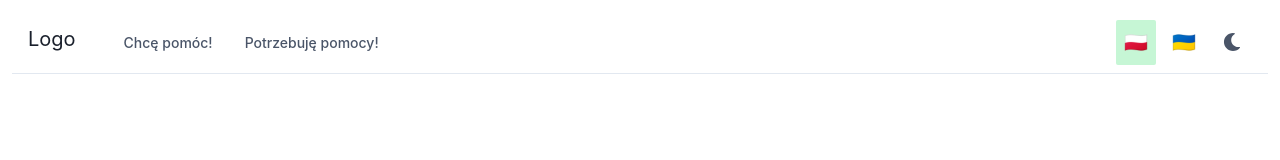
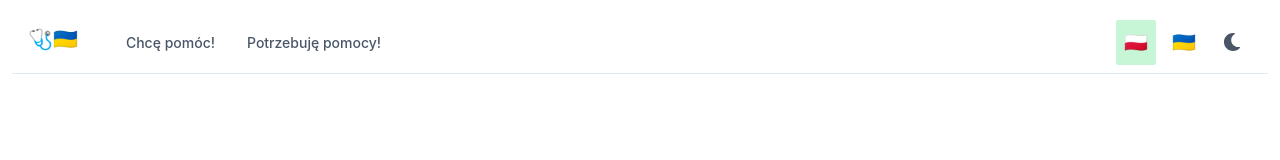
Before and after one commit to danielmark0116/health-for-ukraine, a React (Create React App) app: page / in a window 1280 px wide. Shown: the top 160 px of the page. Built offline with nearby package versions, Linux system fonts and the light colour scheme.

Commit message:
Update logo

```diff
--- a/src/components/LanguageSwitcher/LanguageSwitcher.tsx
+++ b/src/components/LanguageSwitcher/LanguageSwitcher.tsx
@@ -25,7 +25,7 @@ export const LanguageSwitcher = () => {
   };
 
   return (
-    <Stack direction="row">
+    <Stack direction="row" display={{ base: "none", md: "inline-flex" }}>
       {items.map(({ emoji, lang }) => {
         return (
           <Badge
--- a/src/layout/Navbar.tsx
+++ b/src/layout/Navbar.tsx
@@ -61,7 +61,7 @@ export default function Navbar() {
             fontFamily={"heading"}
             color={useColorModeValue("gray.800", "white")}
           >
-            Logo
+            {"🩺🇺🇦"}
           </Text>
 
           <Flex display={{ base: "none", md: "flex" }} ml={10}>
```
